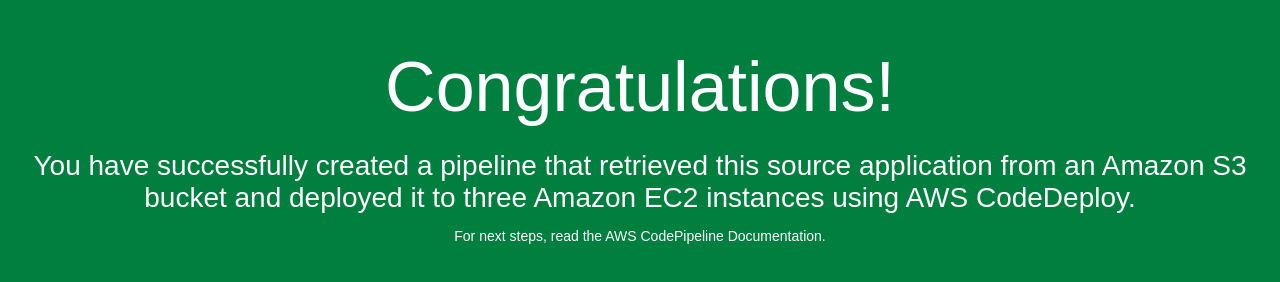
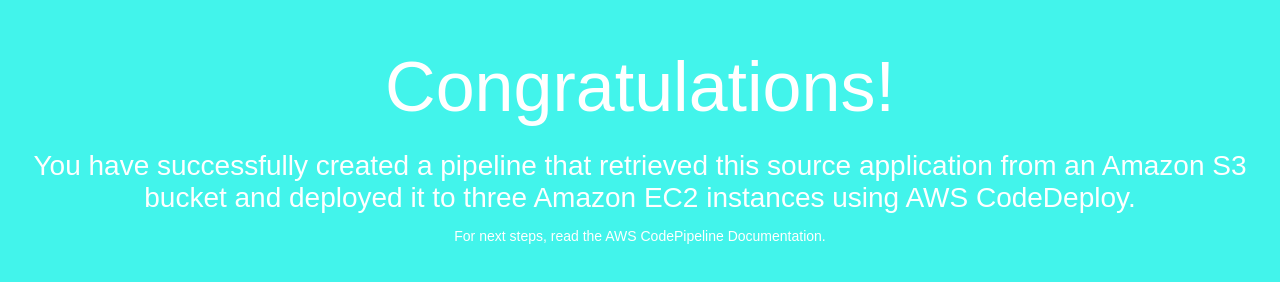
Before and after one commit to tkbalaje2790/CodePipelineDemoRepo, a plain HTML site: page index.html in a window 1280 px wide. Drawn offline with Linux system fonts and the light colour scheme.

Commit message:
Update index.html
Changed HTML background color to #42f4eb

```diff
--- a/index.html
+++ b/index.html
@@ -6,7 +6,7 @@
   <style>
     body {
       color: #ffffff;
-      background-color: #007f3f;
+      background-color: #42f4eb;
       font-family: Arial, sans-serif;
       font-size: 14px;
     }
```
